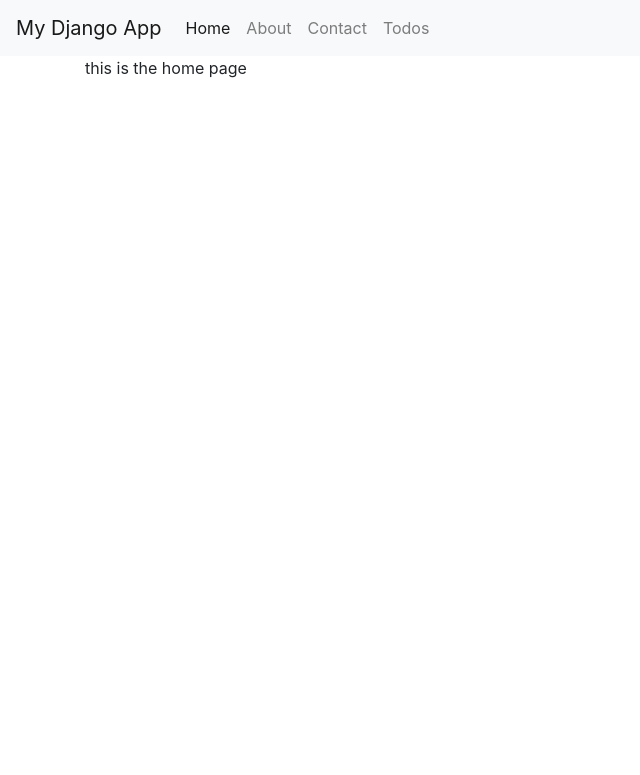
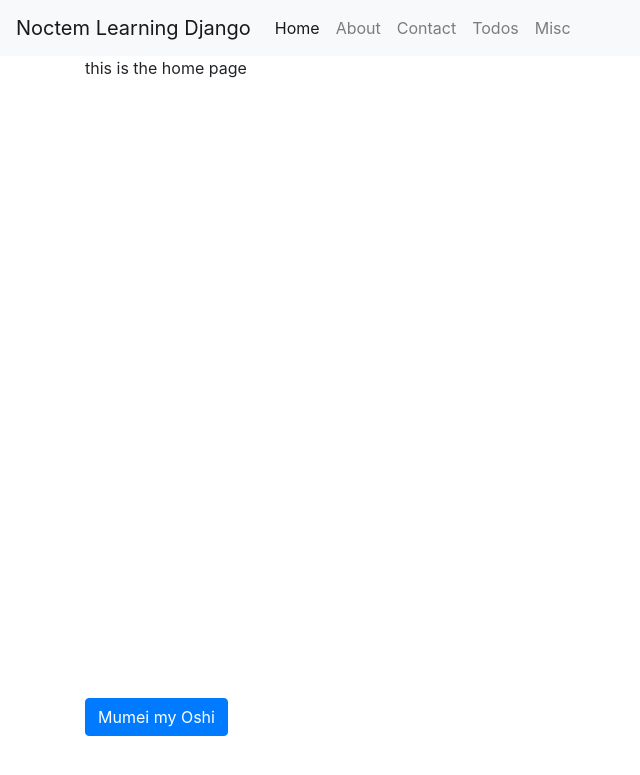
Before and after one commit to NoctemApple/demo, a Django app: page / in a window 1280 px wide. Shown: the top 775 px of the page, without its empty margins (0-640 px from the left). Run offline with Django 5.2, Linux system fonts and the light colour scheme; some libraries are stand-ins or nearby versions.

Commit message:
🤡 there was an attempt to add misc

```diff
--- a/myapp/templates/base.html
+++ b/myapp/templates/base.html
@@ -12,20 +12,23 @@
   </head>
   <body>
     <nav class="navbar navbar-expand-lg navbar-light bg-light">
-      <a class="navbar-brand" href="#">My Django App</a>
+      <a class="navbar-brand" href="#">Noctem Learning Django</a>
       <button class="navbar-toggler" type="button" data-toggle="collapse" data-target="#navbarNav" aria-controls="navbarNav" aria-expanded="false" aria-label="Toggle navigation"><span class="navbar-toggler-icon"></span></button>
       <div class="collapse navbar-collapse" id="navbarNav">
         <ul class="navbar-nav">
           <li class="nav-item active">
-            <a class="nav-link" href="">Home</a>
+            <a class="nav-link" href="{% url 'home' %}">Home</a>
           </li>
           <li class="nav-item">
-            <a class="nav-link" href="#">About</a>
+            <a class="nav-link" href="">About</a>
           </li>
           <li class="nav-item">
             <a class="nav-link" href="#">Contact</a>
           <li class="nav-item">
-            <a class="nav-link" href="todos">Todos</a>
+            <a class="nav-link" href="{% url 'todos' %}">Todos</a>
+          <li class="nav-item">
+            <a class="nav-link" href="{% url 'misc' %}">Misc</a>
+
           </li>
         </ul>
       </div>
--- a/myapp/templates/home.html
+++ b/myapp/templates/home.html
@@ -1,4 +1,10 @@
 {% extends "base.html" %} {% block title %} Home Page {% endblock %}
 {% block content %}
 <p>this is the home page</p>
+
+<div class="d-flex flex-column" style="height: 80vh;">
+    <div class="mt-auto">
+    <a href="https://www.youtube.com/@NanashiMumei" class="btn btn-primary">Mumei my Oshi</a>
+    </div>
+</div>
 {% endblock %}
--- a/myapp/urls.py
+++ b/myapp/urls.py
@@ -3,5 +3,6 @@ from . import views
 
 urlpatterns = [
     path("", views.home, name="home"),
-    path("todos", views.todos, name="Todos"),
+    path("todos", views.todos, name="todos"),
+    path("misc", views.todos, name="misc"),
 ]
--- a/myapp/views.py
+++ b/myapp/views.py
@@ -8,3 +8,6 @@ def home(request):
 def todos(request):
     items = TodoItem.objects.all()
     return render(request, "todos.html", {"todos": items})
+
+def misc(request):
+    return render(request, "misc.html")
```
Also changed, not shown: myapp/templates/misc.html (added, +11 -0 lines).
